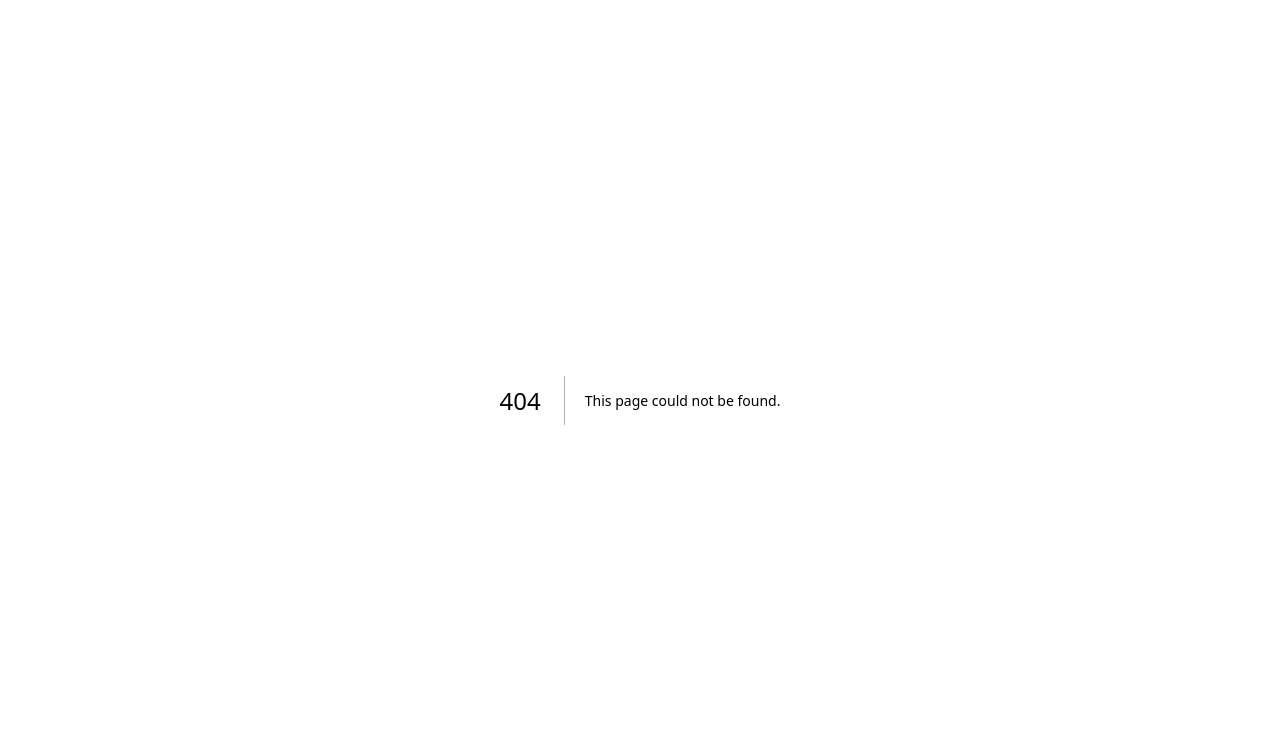
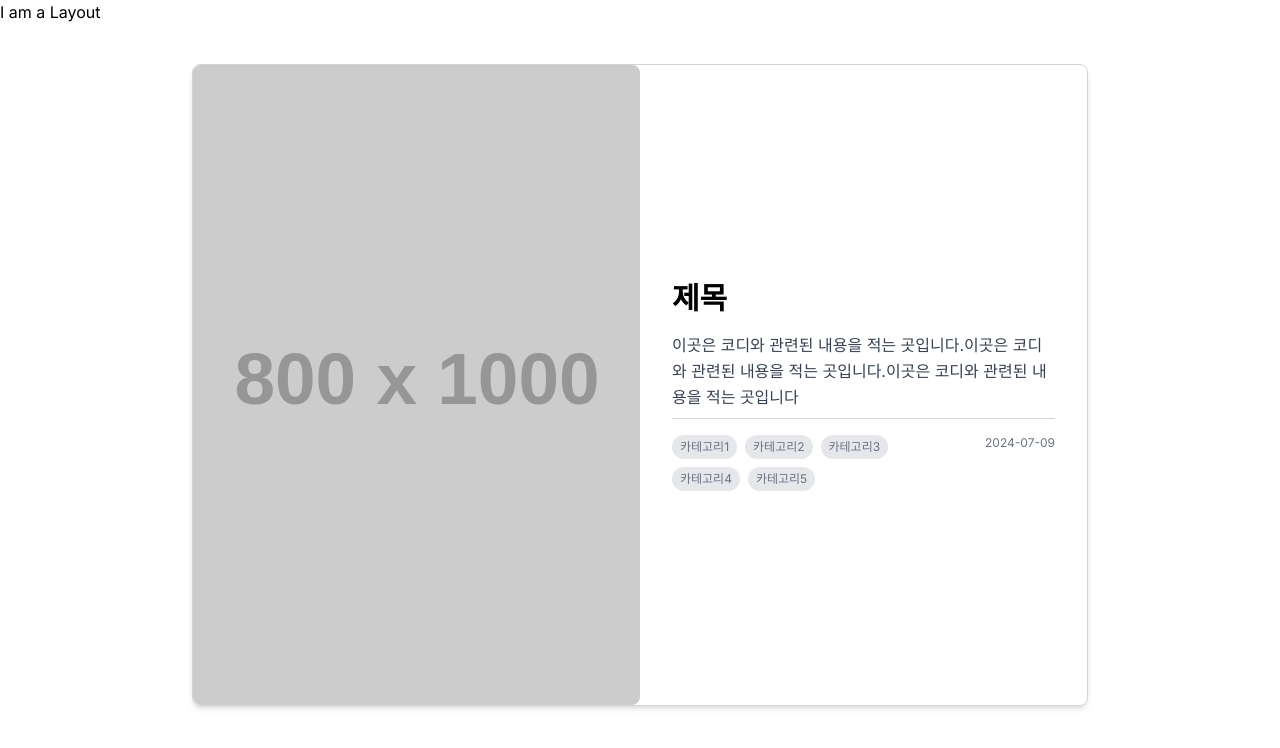
Before and after one commit to naebaecam-team-a09/team-project, a Next.js app: page /posts/1 in a window 1280 px wide. Before the commit this address had no page. Shown: the top 748 px of the page. Built offline with nearby package versions, Linux system fonts and the light colour scheme.

Commit message:
:lipstick: Style : 폴더명 수정 및 이미지사이즈 고정

```diff
--- a/src/app/(root)/(providers)/(Common)/posts/postId/page.tsx
+++ b/src/app/(root)/(providers)/(Common)/posts/[postId]/page.tsx
@@ -7,11 +7,11 @@ const PostDetailPage = () => {
     <div className="flex justify-center my-10">
       <div className="max-w-4xl w-full border border-gray-300 rounded-lg shadow-md">
         <div className="flex">
-          <div className="w-1/2">
+          <div className="w-1/2 relative h-[80vh]">
             <img
-              src="https://via.placeholder.com/800x1200"
+              src="https://via.placeholder.com/800x1000"
               alt="코디 이미지 사진"
-              className="rounded-lg w-full h-auto"
+              className="absolute top-0 left-0 w-full h-full object-cover rounded-lg"
             />
           </div>
           <div className="w-1/2 flex flex-col justify-center p-8">
```
